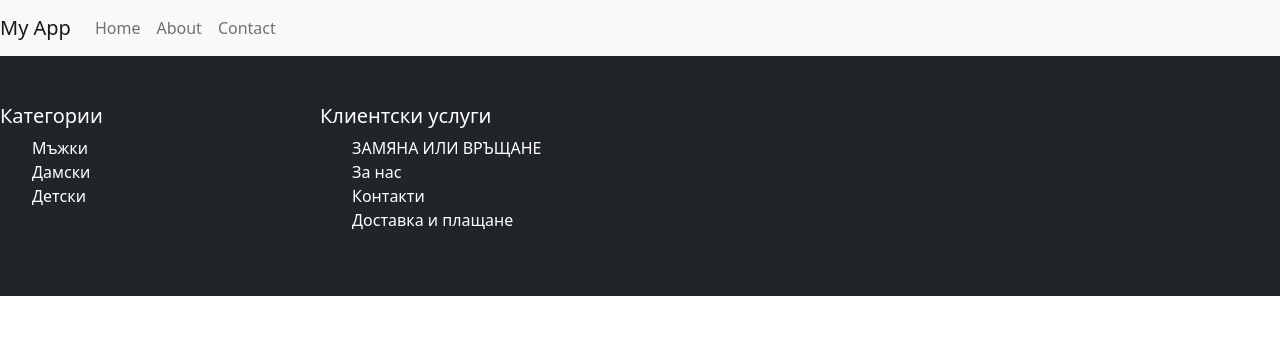
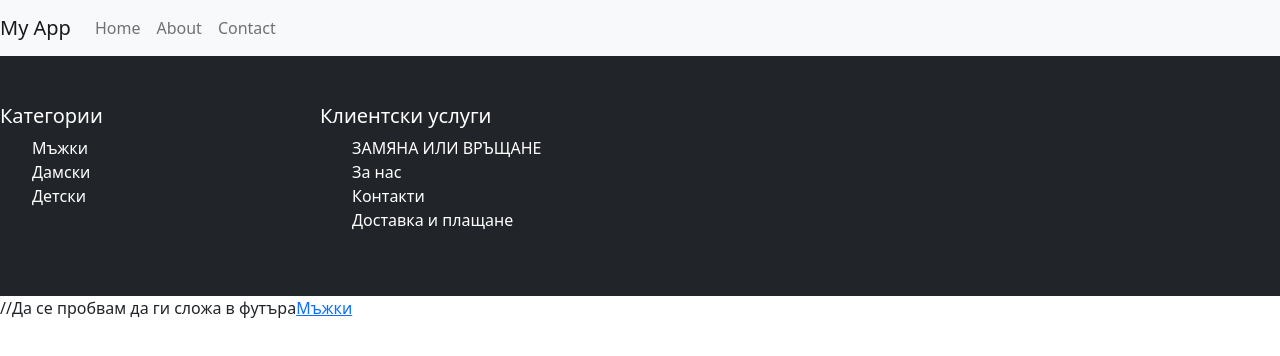
Before and after one commit to StilianKaridov/Online-Shop, a React (Create React App) app: page / in a window 1280 px wide. Shown: the top 356 px of the page. Built offline with nearby package versions, Linux system fonts and the light colour scheme.

Commit message:
Added Routes and Link

```diff
--- a/src/App.js
+++ b/src/App.js
@@ -2,22 +2,28 @@ import './App.css';
 import NavBar from './components/NavBar/NavBar';
 import Footer from './components/Footer/Footer';
 import BackToTopButton from './components/BackToTopButton/BackToTopButton';
+import { Routes, Route } from 'react-router-dom';
+import Hello from './components/Muje';
+import { Link } from 'react-router-dom';
+
 
 function App() {
-  const button = "natisni";
-
   return (
     <div>
-      <NavBar text={button}>
-
+      <NavBar>
       </NavBar>
 
       <Footer>
       </Footer>
 
-      <BackToTopButton>
+      //Да се пробвам да ги сложа в футъра
+        <Routes>
+          <Route path='/products/muje' element={<Hello />}/>
+        </Routes>
+      <Link to={"/products/muje"}>Мъжки</Link>
 
-      </BackToTopButton>
+
+      <BackToTopButton />
     </div>
 
   );
```
